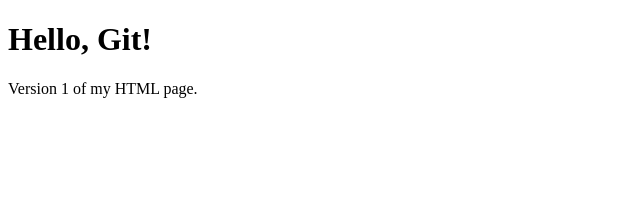
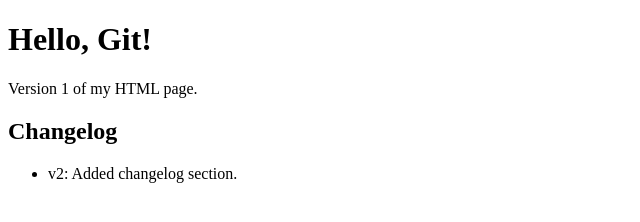
Before and after one commit to Muhammad-saad-12/WebDev, a plain HTML site: page index.html in a window 1280 px wide. Shown: the whole page, without its empty margins (0-640 px from the left). Drawn offline with Linux system fonts and the light colour scheme.

Commit message:
feat: add changelog section (v2)

```diff
--- a/index.html
+++ b/index.html
@@ -8,5 +8,12 @@
 <body>
   <h1>Hello, Git!</h1>
   <p>Version 1 of my HTML page.</p>
+  <section>
+  <h2>Changelog</h2>
+  <ul>
+    <li>v2: Added changelog section.</li>
+  </ul>
+</section>
+
 </body>
 </html>
```
